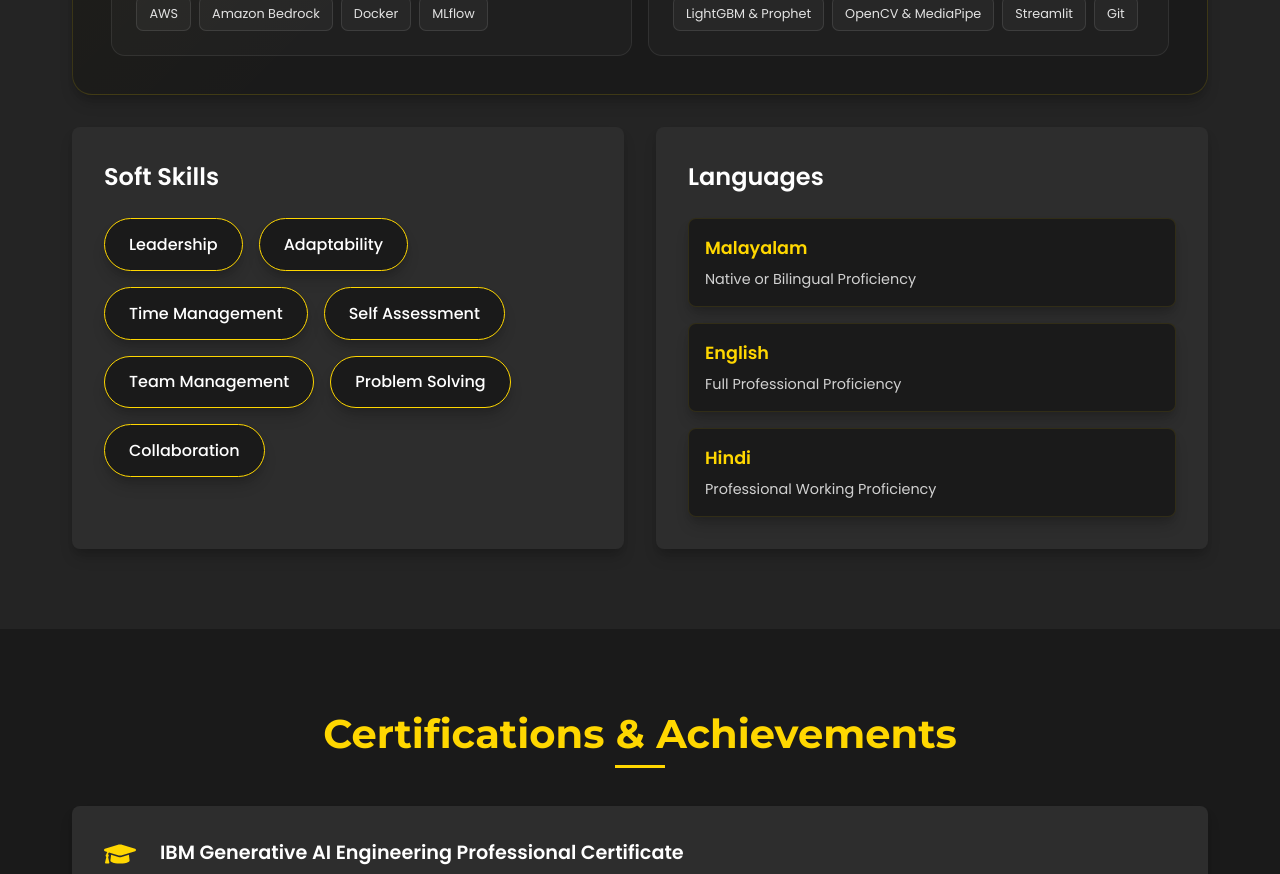
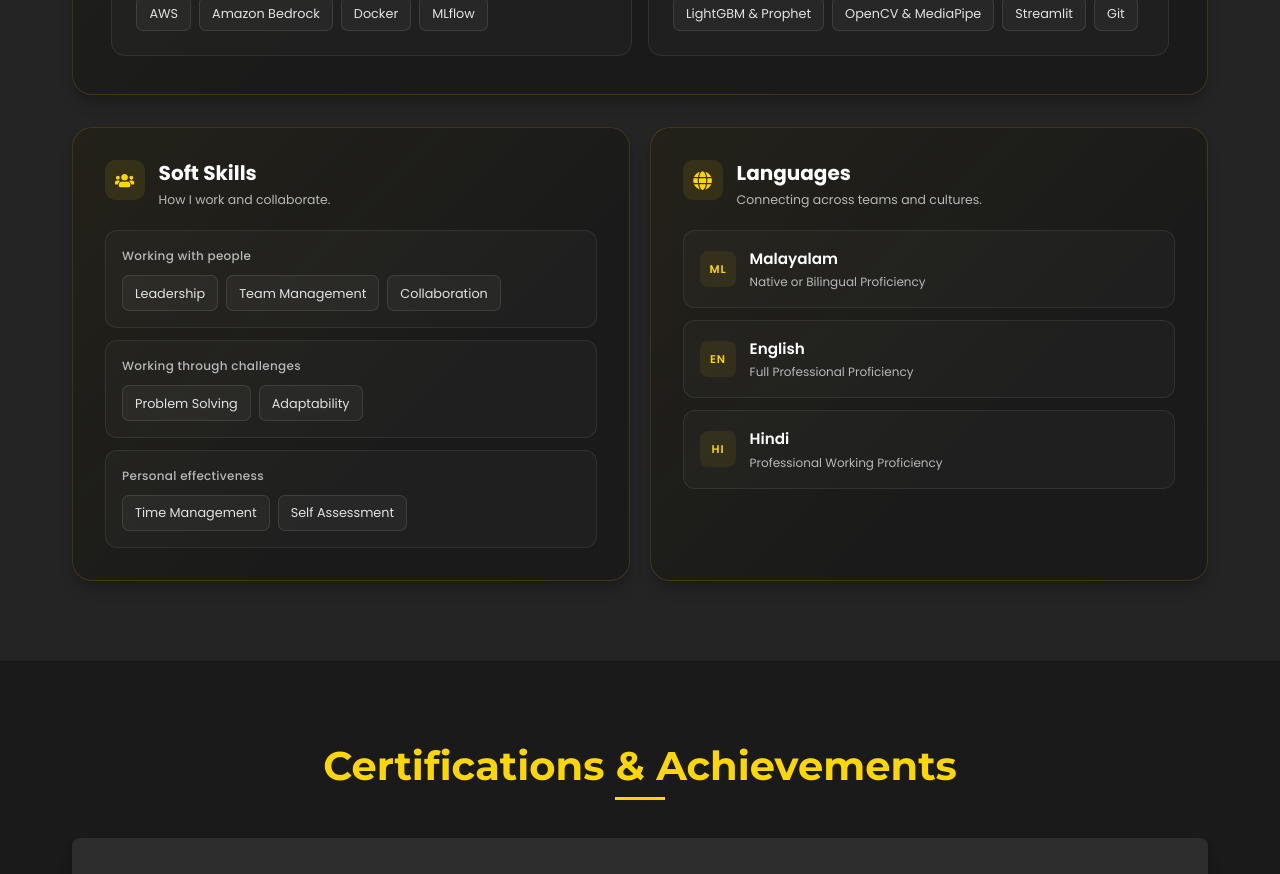
Before and after one commit to Navaneeth-007/navaneeth_portfolio, a React (Create React App) app: page / in a window 1280 px wide. Shown: the part 5780-6654 px from the top of the page. Built offline with nearby package versions, Linux system fonts and the light colour scheme; the HTML template or start-up script is replaced by a standard one.

Commit message:
Restyle soft skills and languages with compact grouped cards

```diff
--- a/src/App.css
+++ b/src/App.css
@@ -899,108 +899,93 @@ section:nth-child(even) {
 
 .bottom-row {
   display: flex;
-  gap: 2rem;
+  gap: 1.25rem;
   width: 100%;
 }
 
-/* Soft Skills */
-.soft-skills-container {
+.soft-skills-container,
+.languages-container {
   flex: 1;
-  background-color: var(--card);
-  padding: 2rem;
-  border-radius: 8px;
+  min-width: 0;
+  padding: clamp(1.25rem, 3vw, 2rem);
+  border: 1px solid rgba(255, 215, 0, 0.14);
+  border-radius: 20px;
+  background: linear-gradient(135deg, rgba(255, 215, 0, 0.04), transparent 65%), var(--bg);
   box-shadow: var(--shadow);
-  transition: var(--transition);
 }
 
-.soft-skills-container:hover {
-  transform: translateY(-5px);
-  box-shadow: 0 15px 30px rgba(0, 0, 0, 0.2);
+.soft-skills-container h3,
+.languages-container h3 {
+  font-size: 1.25rem;
+  line-height: 1.3;
+  margin: 0 0 0.3rem;
 }
 
-.soft-skills-container h3 {
-  font-size: 1.5rem;
-  font-weight: 600;
-  margin-bottom: 1.5rem;
-  color: var(--text);
+.people-skill-groups,
+.languages {
+  display: grid;
+  gap: 0.75rem;
+  list-style: none;
+  padding: 0;
+  margin: 0;
 }
 
-.soft-skills {
-  display: flex;
-  flex-wrap: wrap;
-  gap: 1rem;
+.people-skill-group,
+.language {
+  padding: 1rem;
+  border: 1px solid rgba(255, 255, 255, 0.08);
+  border-radius: 12px;
+  background: rgba(255, 255, 255, 0.025);
+  transition: border-color 0.2s ease, background-color 0.2s ease;
 }
 
-.soft-skill {
-  padding: 0.8rem 1.5rem;
-  border-radius: 30px;
-  font-weight: 500;
-  transition: var(--transition);
-  background-color: var(--bg);
-  box-shadow: var(--shadow);
-  border: 1px solid var(--primary);
+.people-skill-group:hover,
+.language:hover {
+  border-color: rgba(255, 215, 0, 0.35);
+  background: rgba(255, 215, 0, 0.035);
 }
 
-.soft-skill:hover {
-  transform: translateY(-3px);
-  border-color: var(--primary);
-  box-shadow: 0 5px 15px rgba(255, 215, 0, 0.2);
-}
-
-/* Languages */
-.languages-container {
-  flex: 1;
-  background-color: var(--card);
-  padding: 2rem;
-  border-radius: 8px;
-  box-shadow: var(--shadow);
-  transition: var(--transition);
-}
-
-.languages-container:hover {
-  transform: translateY(-5px);
-  box-shadow: 0 15px 30px rgba(0, 0, 0, 0.2);
-}
-
-.languages-container h3 {
-  font-size: 1.5rem;
-  font-weight: 600;
-  margin-bottom: 1.5rem;
-  color: var(--text);
-}
-
-.languages {
-  display: flex;
-  flex-direction: column;
-  gap: 1rem;
+.people-skill-group h4 {
+  margin: 0 0 0.65rem;
+  color: #b8b8b8;
+  font-size: 0.75rem;
+  font-weight: 500;
+  letter-spacing: 0.025em;
 }
 
 .language {
-  padding: 1rem;
-  border-radius: 8px;
-  transition: var(--transition);
-  background-color: var(--bg);
-  box-shadow: var(--shadow);
-  border: 1px solid rgba(255, 215, 0, 0.1);
+  display: flex;
+  align-items: center;
+  gap: 0.85rem;
+  min-width: 0;
 }
 
-.language:hover {
-  transform: translateY(-3px);
-  border-color: var(--primary);
-  box-shadow: 0 5px 15px rgba(255, 215, 0, 0.2);
+.language-code {
+  display: flex;
+  align-items: center;
+  justify-content: center;
+  flex-shrink: 0;
+  width: 36px;
+  height: 36px;
+  border-radius: 8px;
+  background: rgba(255, 215, 0, 0.07);
+  color: var(--primary);
+  font-size: 0.7rem;
+  font-weight: 600;
+  letter-spacing: 0.08em;
 }
 
 .language h4 {
-  font-size: 1.1rem;
+  margin: 0 0 0.2rem;
+  font-size: 0.95rem;
   font-weight: 600;
-  margin-bottom: 0.5rem;
-  color: var(--primary);
 }
 
 .language p {
-  font-size: 0.9rem;
-  color: var(--text);
-  opacity: 0.8;
+  margin: 0;
+  font-size: 0.75rem;
+  line-height: 1.5;
+  color: #b8b8b8;
 }
 
 /* Achievements Section */
--- a/src/App.js
+++ b/src/App.js
@@ -1,6 +1,6 @@
 // App.jsx
 import React, { useState, useEffect } from 'react';
-import { FaGithub, FaLinkedin, FaEnvelope, FaPhone, FaRobot, FaMapMarkerAlt, FaGraduationCap, FaCode, FaTrophy, FaPython, FaDatabase, FaDownload, FaBars, FaTimes } from 'react-icons/fa';
+import { FaUsers, FaGlobe, FaGithub, FaLinkedin, FaEnvelope, FaPhone, FaRobot, FaMapMarkerAlt, FaGraduationCap, FaCode, FaTrophy, FaPython, FaDatabase, FaDownload, FaBars, FaTimes } from 'react-icons/fa';
 import {SiPytorch, SiScikitlearn, SiAmazonwebservices} from "react-icons/si";
 import emailjs from '@emailjs/browser';
 import './App.css';
@@ -510,34 +510,52 @@ function App() {
 
             <div className="bottom-row">
               <div className="soft-skills-container reveal">
-                <h3>Soft Skills</h3>
-                <div className="soft-skills">
-                  <div className="soft-skill">Leadership</div>
-                  <div className="soft-skill">Adaptability</div>
-                  <div className="soft-skill">Time Management</div>
-                  <div className="soft-skill">Self Assessment</div>
-                  <div className="soft-skill">Team Management</div>
-                  <div className="soft-skill">Problem Solving</div>
-                  <div className="soft-skill">Collaboration</div>
+                <div className="skill-group-heading">
+                  <span className="skill-group-icon"><FaUsers aria-hidden="true" /></span>
+                  <div>
+                    <h3>Soft Skills</h3>
+                    <p>How I work and collaborate.</p>
+                  </div>
+                </div>
+                <div className="people-skill-groups">
+                  {[
+                    { title: 'Working with people', skills: ['Leadership', 'Team Management', 'Collaboration'] },
+                    { title: 'Working through challenges', skills: ['Problem Solving', 'Adaptability'] },
+                    { title: 'Personal effectiveness', skills: ['Time Management', 'Self Assessment'] },
+                  ].map(({ title, skills }) => (
+                    <div className="people-skill-group" key={title}>
+                      <h4>{title}</h4>
+                      <ul className="skill-badges" aria-label={title}>
+                        {skills.map(skill => <li key={skill}>{skill}</li>)}
+                      </ul>
+                    </div>
+                  ))}
                 </div>
               </div>
 
               <div className="languages-container reveal">
-                <h3>Languages</h3>
-                <div className="languages">
-                  <div className="language">
-                    <h4>Malayalam</h4>
-                    <p>Native or Bilingual Proficiency</p>
-                  </div>
-                  <div className="language">
-                    <h4>English</h4>
-                    <p>Full Professional Proficiency</p>
-                  </div>
-                  <div className="language">
-                    <h4>Hindi</h4>
-                    <p>Professional Working Proficiency</p>
+                <div className="skill-group-heading">
+                  <span className="skill-group-icon"><FaGlobe aria-hidden="true" /></span>
+                  <div>
+                    <h3>Languages</h3>
+                    <p>Connecting across teams and cultures.</p>
                   </div>
                 </div>
+                <ul className="languages" aria-label="Language proficiency">
+                  {[
+                    { name: 'Malayalam', level: 'Native or Bilingual Proficiency', code: 'ML' },
+                    { name: 'English', level: 'Full Professional Proficiency', code: 'EN' },
+                    { name: 'Hindi', level: 'Professional Working Proficiency', code: 'HI' },
+                  ].map(({ name, level, code }) => (
+                    <li className="language" key={name}>
+                      <span className="language-code" aria-hidden="true">{code}</span>
+                      <div>
+                        <h4>{name}</h4>
+                        <p>{level}</p>
+                      </div>
+                    </li>
+                  ))}
+                </ul>
               </div>
             </div>
           </div>
```
